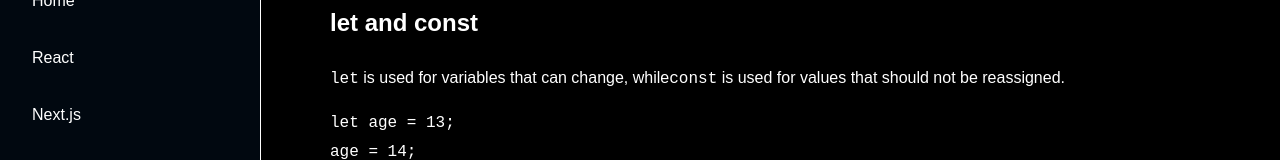
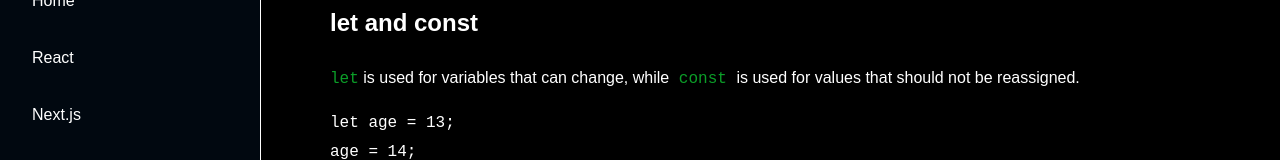
Before and after one commit to asmitbiswas/Project-Next-JS, a Next.js app in the folder app/: page /JavaScript/ES6 in a window 1280 px wide. Shown: the part 226-386 px from the top of the page. Built offline with nearby package versions, Linux system fonts and the light colour scheme.

Commit message:
improved layout

```diff
--- a/app/app/(categories)/JavaScript/(JavaScriptTopics)/ES6/page.tsx
+++ b/app/app/(categories)/JavaScript/(JavaScriptTopics)/ES6/page.tsx
@@ -13,8 +13,8 @@ export default function ES6Features() {
             <h2>let and const</h2>
 
             <p>
-                <code>let</code> is used for variables that can change, while
-                <code>const</code> is used for values that should not be reassigned.
+                <code style={{ color: "#12fa40a1" }}>let</code> is used for variables that can change, while
+                <code style={{ color: "#12fa40a1" }}> const </code> is used for values that should not be reassigned.
             </p>
 
             <pre>
```
